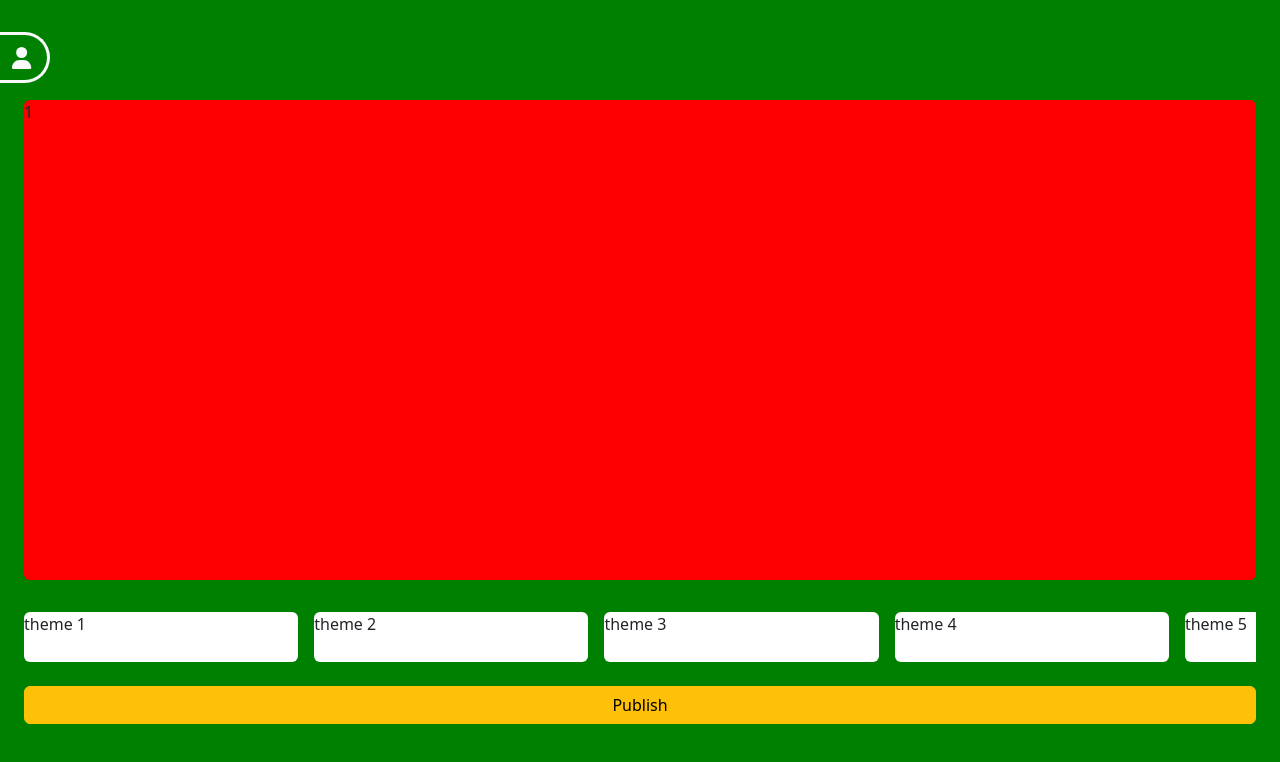
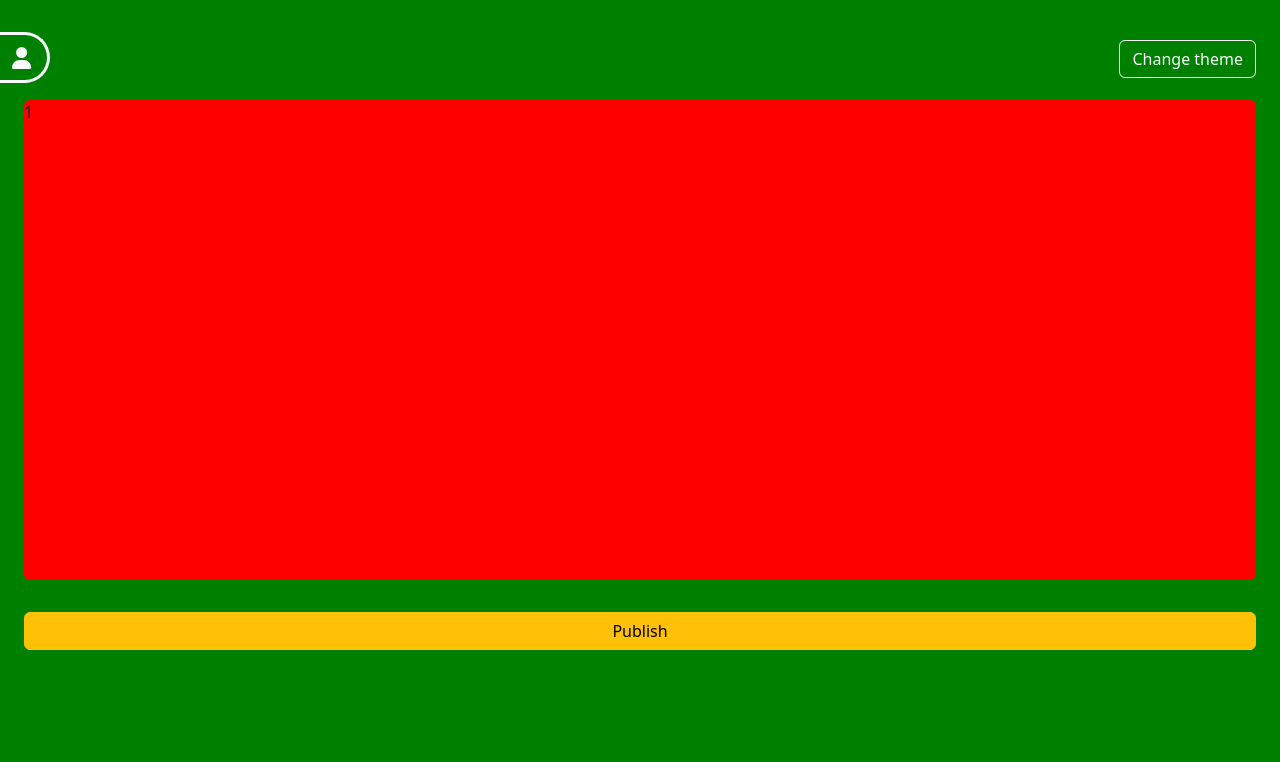
Before and after one commit to DimitrijeGlibic/novinator, a React (Create React App) app: page /write in a window 1280 px wide. Shown: the top 762 px of the page. Built offline with nearby package versions, Linux system fonts and the light colour scheme.

Commit message:
Rework ThemeChoser

```diff
--- a/src/write/CreatePost.js
+++ b/src/write/CreatePost.js
@@ -7,6 +7,7 @@ import SlidePreview from "./SlideCreator/SlidePreview";
 import "swiper/css/pagination";
 import AddNewSlide from "./SlideCreator/AddNewSlide";
 import { useState } from "react";
+import ThemeChoser from "./ThemeChoser";
 
 export const CreatePost = ({ themes }) => {
   const defaultTheme = themes[1];
@@ -31,9 +32,7 @@ export const CreatePost = ({ themes }) => {
 
   return (
     <SlideWrapper>
-      <ThemeChoserButton variant="outline-light">
-        Change theme
-      </ThemeChoserButton>
+      <ThemeChoser />
       <Swiper
         spaceBetween={0}
         slidesPerView={1}
@@ -63,14 +62,6 @@ const SlideWrapper = styled.div`
   position: relative;
 `;
 
-const ThemeChoserButton = styled(Button)`
-  position: absolute;
-  top: 40px;
-  right: 24px;
-  z-index: 2;
-  border-radius: 6px;
-`;
-
 const PublishButton = styled(Button)`
   position: absolute;
   bottom: 32px;
--- a/src/write/ThemeChoser.js
+++ b/src/write/ThemeChoser.js
@@ -1,7 +1,11 @@
+import { Fragment, useState } from "react";
+import { Button, Offcanvas } from "react-bootstrap";
 import styled from "styled-components";
 import { Swiper, SwiperSlide } from "swiper/react";
 
 const ThemeChoser = () => {
+  const [isVisible, setIsVisible] = useState(false);
+
   const renerThemeSlides = () => {
     return [1, 2, 3, 4, 5].map((num) => (
       <SwiperSlide>
@@ -9,8 +13,26 @@ const ThemeChoser = () => {
       </SwiperSlide>
     ));
   };
+
+  const showThemeChoser = () => {
+    setIsVisible(true);
+  };
+
+  const hideThemeChoser = () => {
+    setIsVisible(false);
+  };
+
   return (
-    <ThemeChoserWrapper>
+    <Fragment>
+      <ThemeChoserButton variant="outline-light" onClick={showThemeChoser}>
+        Change theme
+      </ThemeChoserButton>
+
+      <Offcanvas show={isVisible} placement="top" onHide={hideThemeChoser}>
+        <Offcanvas.Header closeButton>
+          <Offcanvas.Title>Chose theme</Offcanvas.Title>
+        </Offcanvas.Header>
+        <Offcanvas.Body>
           <Swiper
             spaceBetween={16}
             slidesPerView={4.3}
@@ -18,7 +40,9 @@ const ThemeChoser = () => {
           >
             {renerThemeSlides()}
           </Swiper>
-    </ThemeChoserWrapper>
+        </Offcanvas.Body>
+      </Offcanvas>
+    </Fragment>
   );
 };
 
@@ -27,8 +51,14 @@ export default ThemeChoser;
 const SingleThemeSlide = styled.div`
   height: 50px;
   width: 100%;
-  background-color: #fff;
+  background-color: red;
   border-radius: 6px;
 `;
 
-const ThemeChoserWrapper = styled.div``;
+const ThemeChoserButton = styled(Button)`
+  position: absolute;
+  top: 40px;
+  right: 24px;
+  z-index: 2;
+  border-radius: 6px;
+`;
```
Lines whose indentation alone changed are shown as unchanged.
